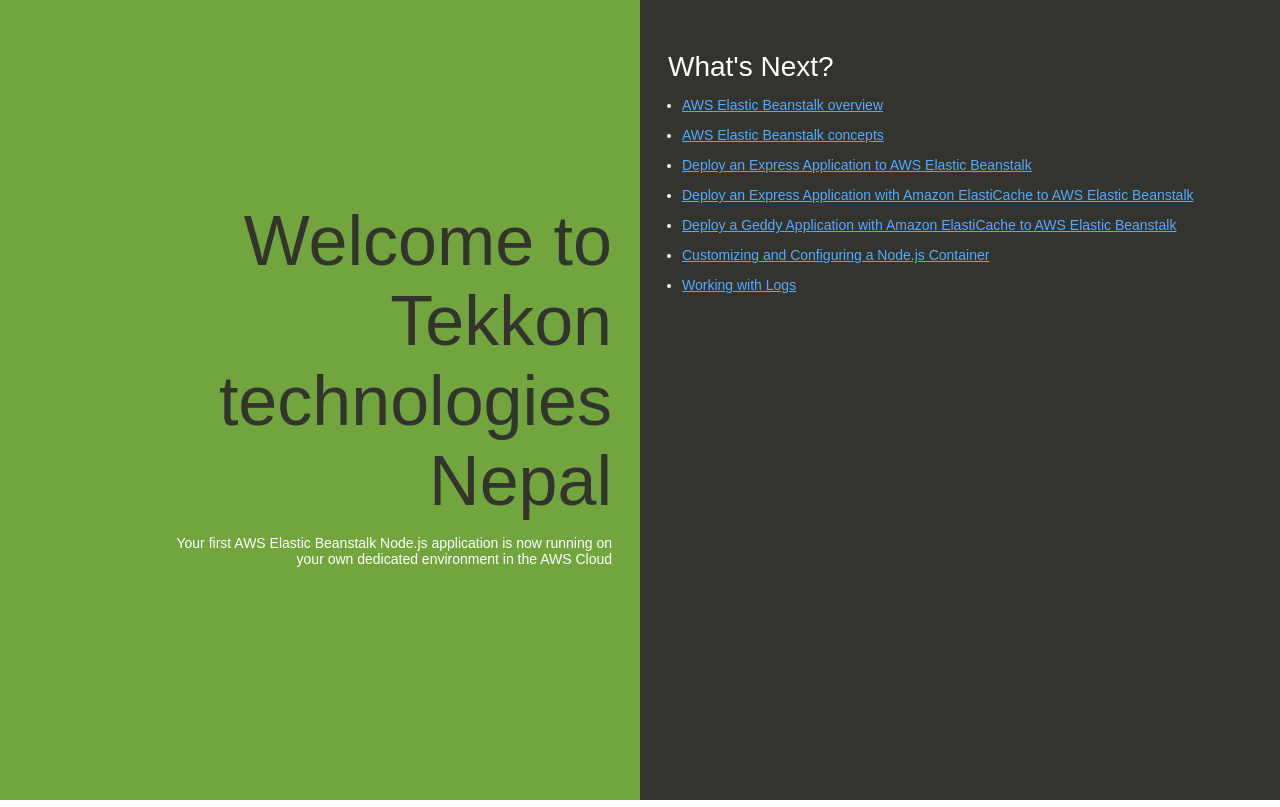
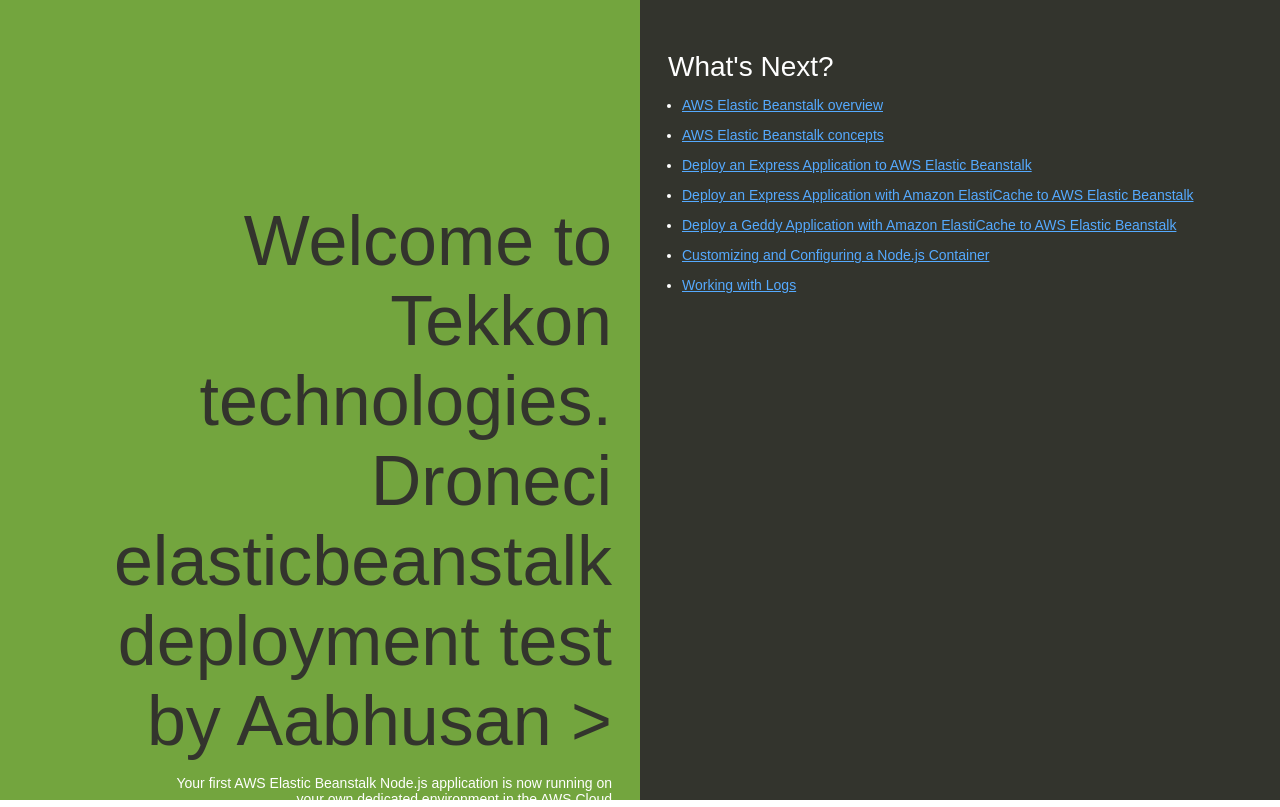
Before and after one commit to Aabhusan/drone-ci-node-elastic-beanstalk, a website: page index.html in a window 1280 px wide. Drawn offline with Linux system fonts and the light colour scheme.

Commit message:
.drone.yml changed

```diff
--- a/index.html
+++ b/index.html
@@ -74,7 +74,7 @@
   </head>
   <body>
     <div class="textColumn">
-      <h1>Welcome to Tekkon technologies Nepal</h1>
+      <h1>Welcome to Tekkon technologies. Droneci elasticbeanstalk deployment test by Aabhusan  ></h1>
       <p>Your first AWS Elastic Beanstalk Node.js application is now running on your own dedicated environment in the AWS Cloud</p>
     </div>
     <div class="linksColumn">
```
